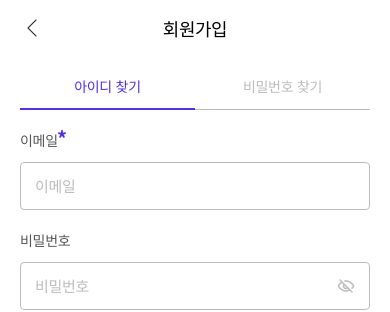
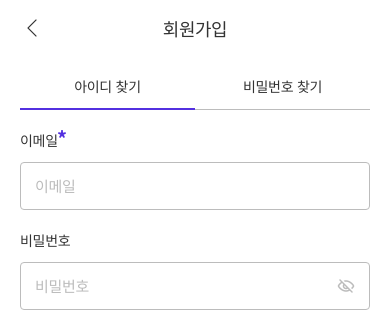
Before and after one commit to zipkimi/front-zipkimi, a React (Create React App) app: page /input in a window 390 px wide. Shown: the top 312 px of the page. Built offline with nearby package versions, Linux system fonts and the light colour scheme.

Commit message:
#28 [모바일 UI] 전체 텍스트 컬러 수정

```diff
--- a/src/components/InputLayout/Input.layout.tsx
+++ b/src/components/InputLayout/Input.layout.tsx
@@ -27,5 +27,4 @@ const Label = styled.label`
   display: flex;
   margin-bottom: 10px;
   font-weight: ${({ theme }) => theme.FONT.medium};
-  color: #555555;
 `;
--- a/src/components/TermsCheck/TermsCheck.style.ts
+++ b/src/components/TermsCheck/TermsCheck.style.ts
@@ -18,7 +18,6 @@ export const Title = styled.label`
   display: flex;
   margin-bottom: 19px;
   font-weight: ${({ theme }) => theme.FONT.medium};
-  color: #555555;
 `;
 
 export const TermsWrapper = styled.div`
--- a/src/pages/login/index.tsx
+++ b/src/pages/login/index.tsx
@@ -15,10 +15,10 @@ const Index = () => {
           <ImgLogo src={Logo} alt="집킴이 로고" />
           <CreateAccountBtnGroup />
           <BtnSingUp />
-          <iframe
+          {/* <iframe
             title="loading"
             src="https://lottie.host/?file=c8897eff-84cf-4562-9a04-255ae2b1f38f/7BXxoV87R0.json"
-          />
+          /> */}
         </div>
       </ContentsWrapper>
     </BodyStyle>
--- a/src/style/GlobalStyle.ts
+++ b/src/style/GlobalStyle.ts
@@ -26,6 +26,7 @@ const GlobalStyle = createGlobalStyle`
     font-size: 14px;
     line-height: 1.57;
     vertical-align: baseline;
+    color: #333333;
   }
 
   /* HTML5 display-role reset for older browsers */
```
